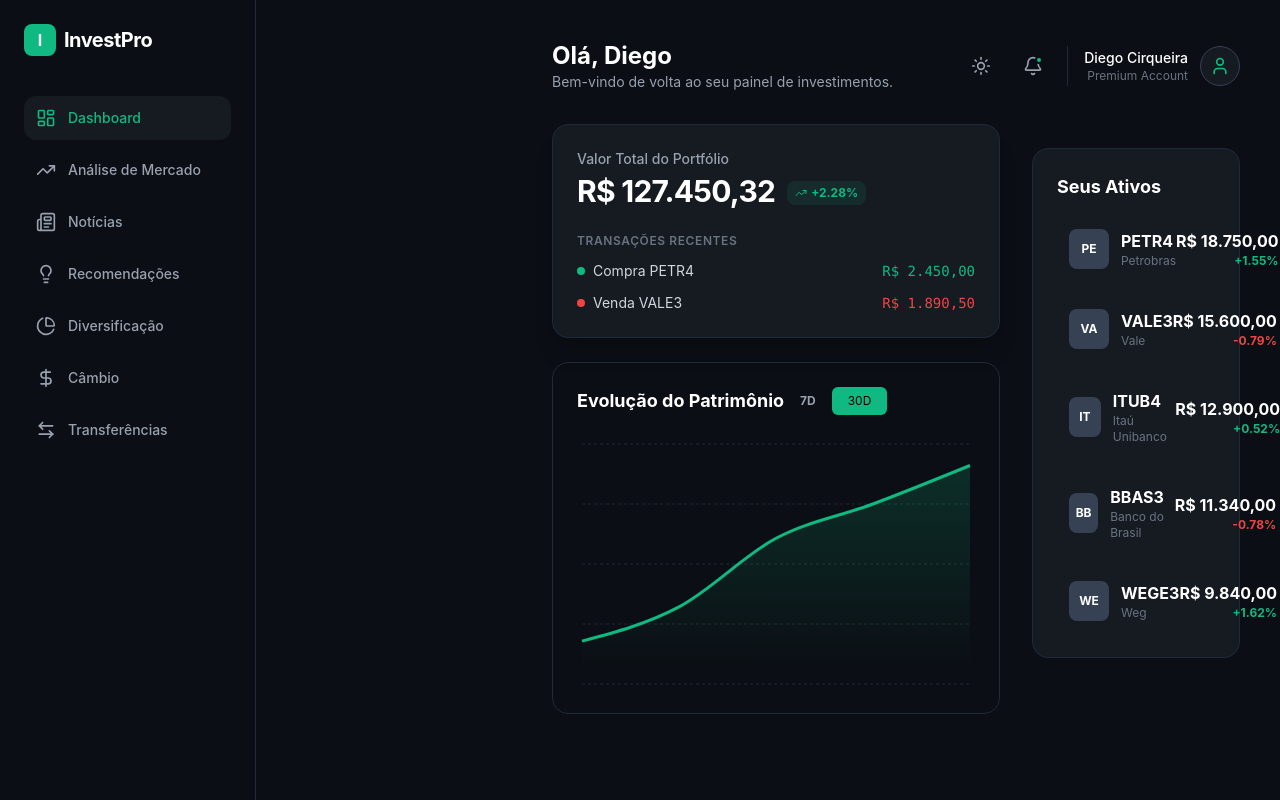
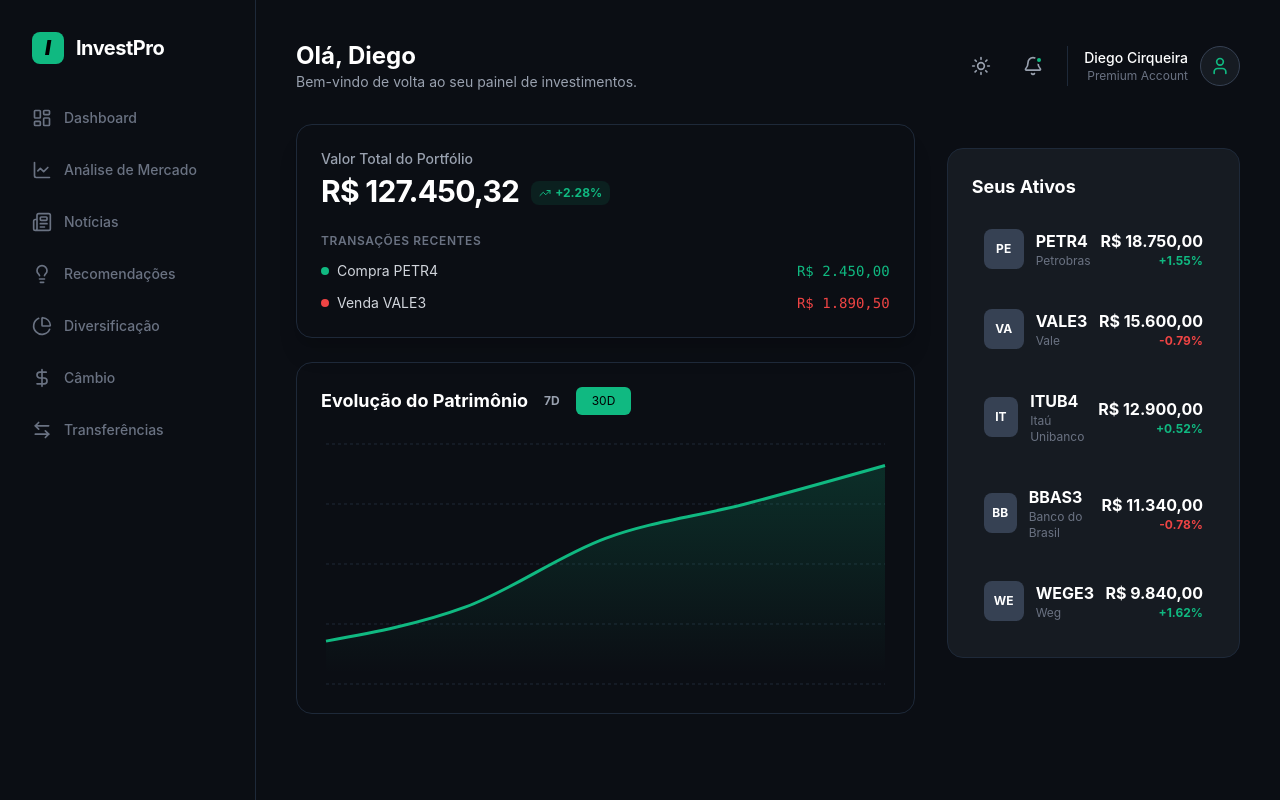
Before and after one commit to DiegoLCirqueira/InvestPro, a React (Vite) app: page / in a window 1280 px wide. Built offline with nearby package versions, Linux system fonts and the light colour scheme.

Commit message:
Dashboard e Análise de Mercado
Finaliza o Dashboard em todos os pontos

Cria uma página de Análise de Mercado e deixa bem completa, quase finalizada

```diff
--- /dev/null
+++ b/src/components/Footer.jsx
@@ -0,0 +1,46 @@
+export function Footer() {
+  const currentYear = new Date().getFullYear();
+
+  return (
+    // Reduzi mt-20 para mt-2 (quase colado na grid) e pt-12 para pt-4
+    <footer className="mt-auto border-t border-gray-800/50 pt-2 pb-2 px-6">
+
+      {/* Diminuí mb-12 para mb-4 e o gap para 2 */}
+      <div className="grid grid-cols-1 md:grid-cols-4 gap-2 mt-4 text-[10px]">
+        <div className="space-y-1">
+          <h4 className="text-white font-bold text-[11px] uppercase tracking-wider">InvestPro</h4>
+          <p className="text-gray-500 text-[10px] leading-tight">
+            Plataforma inteligente.
+          </p>
+          <p className="text-gray-600 text-[9px]">
+            © {currentYear}
+          </p>
+        </div>
+
+        <div className="space-y-1">
+          <h4 className="text-white font-bold text-[11px] uppercase tracking-wider">Empresa</h4>
+          <nav className="flex flex-col text-[10px]">
+            <a href="#" className="text-gray-500 hover:text-white transition-colors">Sobre Nós</a>
+            <a href="#" className="text-gray-500 hover:text-white transition-colors">Investidores</a>
+          </nav>
+        </div>
+
+        <div className="space-y-1">
+          <h4 className="text-white font-bold text-[11px] uppercase tracking-wider">Políticas</h4>
+          <nav className="flex flex-col text-[10px]">
+            <a href="#" className="text-gray-500 hover:text-white transition-colors">Privacidade</a>
+            <a href="#" className="text-gray-500 hover:text-white transition-colors">Compliance</a>
+          </nav>
+        </div>
+
+        <div className="space-y-1">
+          <h4 className="text-white font-bold text-[11px] uppercase tracking-wider">Contato</h4>
+          <div className="flex flex-col text-[10px] text-gray-500 leading-tight">
+            <p>Maceió, AL</p>
+            <p>contato@investpro.com.br</p>
+          </div>
+        </div>
+      </div>
+    </footer>
+  );
+}
--- a/src/components/Sidebar.jsx
+++ b/src/components/Sidebar.jsx
@@ -1,34 +1,47 @@
-import { LayoutDashboard, TrendingUp, Newspaper, Lightbulb, PieChart, DollarSign, ArrowLeftRight } from 'lucide-react';
+import {
+  LayoutDashboard,
+  LineChart,
+  Newspaper,
+  Lightbulb,
+  PieChart,
+  DollarSign,
+  ArrowLeftRight
+} from "lucide-react";
 
-const menuItems = [
-  { icon: LayoutDashboard, label: 'Dashboard', active: true },
-  { icon: TrendingUp, label: 'Análise de Mercado' },
-  { icon: Newspaper, label: 'Notícias' },
-  { icon: Lightbulb, label: 'Recomendações' },
-  { icon: PieChart, label: 'Diversificação' },
-  { icon: DollarSign, label: 'Câmbio' },
-  { icon: ArrowLeftRight, label: 'Transferências' },
-];
+export function Sidebar({ onNavigate, activePage }) {
+  const menuItems = [
+    { id: "dashboard", label: "Dashboard", icon: LayoutDashboard },
+    { id: "market", label: "Análise de Mercado", icon: LineChart },
+    { id: "news", label: "Notícias", icon: Newspaper },
+    { id: "recommendations", label: "Recomendações", icon: Lightbulb },
+    { id: "diversification", label: "Diversificação", icon: PieChart },
+    { id: "exchange", label: "Câmbio", icon: DollarSign },
+    { id: "transfers", label: "Transferências", icon: ArrowLeftRight },
+  ];
 
-export function Sidebar() {
   return (
-    <aside className="w-64 h-screen bg-brand-bg border-r border-gray-800 p-6 flex flex-col">
-      <div className="flex items-center gap-2 mb-10">
-        <div className="w-8 h-8 bg-brand-primary rounded-lg flex items-center justify-center font-bold">I</div>
-        <h1 className="text-xl font-bold tracking-tight text-white">InvestPro</h1>
+    <aside className="w-64 bg-brand-bg border-r border-gray-800 flex flex-col fixed h-full">
+      <div className="p-8">
+        <div className="flex items-center gap-3">
+          <div className="w-8 h-8 bg-brand-primary rounded-lg flex items-center justify-center">
+            <span className="text-black font-black text-xl italic">I</span>
+          </div>
+          <h1 className="text-xl font-bold tracking-tight">InvestPro</h1>
+        </div>
       </div>
 
-      <nav className="flex-1 space-y-2">
+      <nav className="flex-1 px-4 space-y-2">
         {menuItems.map((item) => (
           <button
-            key={item.label}
-            className={`flex items-center gap-3 w-full p-3 rounded-xl transition-all ${
-              item.active
-                ? 'bg-brand-card text-brand-primary'
-                : 'text-gray-400 hover:bg-gray-800 hover:text-white'
+            key={item.id}
+            onClick={() => onNavigate(item.id)}
+            className={`w-full flex items-center gap-3 px-4 py-3 rounded-xl transition-all duration-200 group ${
+              activePage === item.id
+                ? "bg-gray-800/50 text-brand-primary"
+                : "text-gray-500 hover:text-white hover:bg-gray-800/30"
             }`}
           >
-            <item.icon size={20} />
+            <item.icon size={20} className={activePage === item.id ? "text-brand-primary" : "group-hover:text-white"} />
             <span className="font-medium text-sm">{item.label}</span>
           </button>
         ))}
--- a/src/components/SummaryCard.jsx
+++ b/src/components/SummaryCard.jsx
@@ -7,7 +7,7 @@ export function SummaryCard({ balance, change }) {
   }).format(balance);
 
   return (
-    <div className="bg-brand-card p-6 rounded-2xl border border-gray-800 shadow-xl">
+    <div className="p-6 rounded-2xl border border-gray-800 shadow-xl">
       <p className="text-gray-400 text-sm font-medium mb-1">Valor Total do Portfólio</p>
 
       <div className="flex items-end gap-3 mb-6">
--- /dev/null
+++ b/src/pages/Dashboard.jsx
@@ -0,0 +1,56 @@
+import { useState } from "react";
+import { SummaryCard } from "../components/SummaryCard.jsx";
+import { EvolutionChart } from "../components/EvolutionChart.jsx";
+import { Assets } from "../components/Assets.jsx";
+import { MOCK_DATA } from "../data/investments.js";
+
+export function Dashboard() {
+  const [days, setDays] = useState(30);
+  const filteredHistory = MOCK_DATA.history.slice(-days);
+
+  return (
+    <div className="grid grid-cols-1 lg:grid-cols-3 gap-8 items-stretch flex-1 min-h-0">
+      {/* Coluna Principal (Esquerda) */}
+      <div className="lg:col-span-2 space-y-6 flex flex-col min-h-0">
+        <SummaryCard
+          balance={MOCK_DATA.user.balance}
+          change={MOCK_DATA.user.change}
+        />
+
+        <div className="p-6 rounded-2xl border border-gray-800 flex-1 flex flex-col min-h-0">
+          <div className="flex justify-between items-center mb-6">
+            <h3 className="text-lg font-bold">Evolução do Patrimônio</h3>
+
+            <div className="flex bg-gray-900 p-1 rounded-lg border border-gray-800">
+              <button
+                onClick={() => setDays(7)}
+                className={`px-4 py-1.5 rounded-md text-xs font-bold transition-all ${
+                  days === 7 ? 'bg-brand-primary text-black' : 'text-gray-400 hover:text-white'
+                }`}
+              >
+                7D
+              </button>
+              <button
+                onClick={() => setDays(30)}
+                className={`px-4 py-1.5 rounded-md text-xs font-bold transition-all ${
+                  days === 30 ? 'bg-brand-primary text-black' : 'text-gray-400 hover:text-white'
+                }`}
+              >
+                30D
+              </button>
+            </div>
+          </div>
+
+          <div className="flex-1 min-h-0">
+            <EvolutionChart data={filteredHistory} />
+          </div>
+        </div>
+      </div>
+
+      {/* Coluna Lateral (Direita) */}
+      <div className="lg:col-span-1 h-full min-h-0">
+        <Assets />
+      </div>
+    </div>
+  );
+}
--- /dev/null
+++ b/src/pages/MarketAnalysis.jsx
@@ -0,0 +1,93 @@
+const INDEX_DATA = [
+  { name: "IBOVESPA", value: "118.247", change: "+1.24%", pts: "+1.452 pts", trend: "up" },
+  { name: "S&P 500", value: "4.567", change: "+0.87%", pts: "+39.2 pts", trend: "up" },
+  { name: "NASDAQ", value: "14.234", change: "-0.45%", pts: "-64.8 pts", trend: "down" }
+];
+
+const DETAILED_ASSETS = [
+  { symbol: "VALE3", name: "Vale S.A.", price: "R$ 68,42", change: "+1.2%", volume: "1.2B", sentiment: "Oportunidade" },
+  { symbol: "PETR4", name: "Petrobras", price: "R$ 36,15", change: "-0.5%", volume: "980M", sentiment: "Neutral" },
+  { symbol: "ITUB4", name: "Itaú Unibanco", price: "R$ 32,10", change: "+0.8%", volume: "750M", sentiment: "Oportunidade" },
+  { symbol: "BBDC4", name: "Bradesco", price: "R$ 14,25", change: "-1.1%", volume: "520M", sentiment: "Risco" },
+];
+
+export function MarketAnalysis() {
+  return (
+    <div className="flex-1 flex flex-col min-h-0 animate-in fade-in duration-500">
+      <h2 className="text-2xl font-bold text-white mb-6 tracking-tight">Análise de Mercado</h2>
+
+      <div className="grid grid-cols-1 md:grid-cols-3 gap-6 mb-8">
+        {INDEX_DATA.map((index) => (
+          <div
+            key={index.name}
+            className="bg-brand-card p-6 rounded-2xl border border-gray-800 hover:border-brand-primary/30 transition-colors cursor-pointer"
+          >
+            <h4 className="text-gray-400 text-xs font-bold uppercase tracking-wider mb-4">
+              {index.name}
+            </h4>
+
+            <div className="space-y-1">
+              <span className="text-3xl font-bold block tabular-nums text-white">
+                {index.value}
+              </span>
+              <div className={`flex items-center gap-2 text-sm font-semibold ${
+                index.trend === 'up' ? 'text-brand-primary' : 'text-red-500'
+              }`}>
+                <span>{index.change}</span>
+                <span className="opacity-50 font-normal">({index.pts})</span>
+              </div>
+            </div>
+          </div>
+        ))}
+      </div>
+
+      <div className="flex-1 bg-brand-card p-6 rounded-2xl border border-gray-800 flex flex-col min-h-0">
+        <div className="flex justify-between items-center mb-6">
+          <h3 className="text-lg font-bold">Composição e Performance</h3>
+          <span className="text-[10px] text-gray-500 font-bold uppercase tracking-[0.2em] bg-gray-900 px-3 py-1 rounded-full border border-gray-800">
+            Tempo Real
+          </span>
+        </div>
+
+        <div className="flex-1 overflow-y-auto pr-2 custom-scrollbar">
+          <table className="w-full text-left border-separate border-spacing-y-2">
+            <thead>
+              <tr className="text-gray-500 text-[10px] uppercase tracking-widest font-bold">
+                <th className="pb-2 pl-4">Ativo</th>
+                <th className="pb-2">Preço</th>
+                <th className="pb-2">Variação</th>
+                <th className="pb-2">Volume</th>
+                <th className="pb-2 pr-4 text-right">Sentimento</th>
+              </tr>
+            </thead>
+            <tbody>
+              {DETAILED_ASSETS.map((asset) => (
+                <tr key={asset.symbol} className="bg-gray-900/40 hover:bg-gray-800/60 transition-colors group cursor-pointer">
+                  <td className="py-3 pl-4 rounded-l-xl border-y border-l border-transparent group-hover:border-gray-700">
+                    <div className="flex flex-col">
+                      <span className="font-bold text-sm text-white">{asset.symbol}</span>
+                      <span className="text-[10px] text-gray-500 font-medium">{asset.name}</span>
+                    </div>
+                  </td>
+                  <td className="py-3 text-sm font-medium tabular-nums">{asset.price}</td>
+                  <td className={`py-3 text-sm font-bold tabular-nums ${asset.change.startsWith('+') ? 'text-brand-primary' : 'text-red-500'}`}>
+                    {asset.change}
+                  </td>
+                  <td className="py-3 text-sm text-gray-400 tabular-nums">{asset.volume}</td>
+                  <td className="py-3 pr-4 rounded-r-xl text-right border-y border-r border-transparent group-hover:border-gray-700">
+                    <span className={`text-[9px] font-black px-2 py-1 rounded-md uppercase tracking-tighter ${
+                      asset.sentiment === 'Oportunidade' ? 'bg-brand-primary/10 text-brand-primary' :
+                      asset.sentiment === 'Risco' ? 'bg-red-500/10 text-red-500' : 'bg-gray-700/30 text-gray-400'
+                    }`}>
+                      {asset.sentiment}
+                    </span>
+                  </td>
+                </tr>
+              ))}
+            </tbody>
+          </table>
+        </div>
+      </div>
+    </div>
+  );
+}
```
